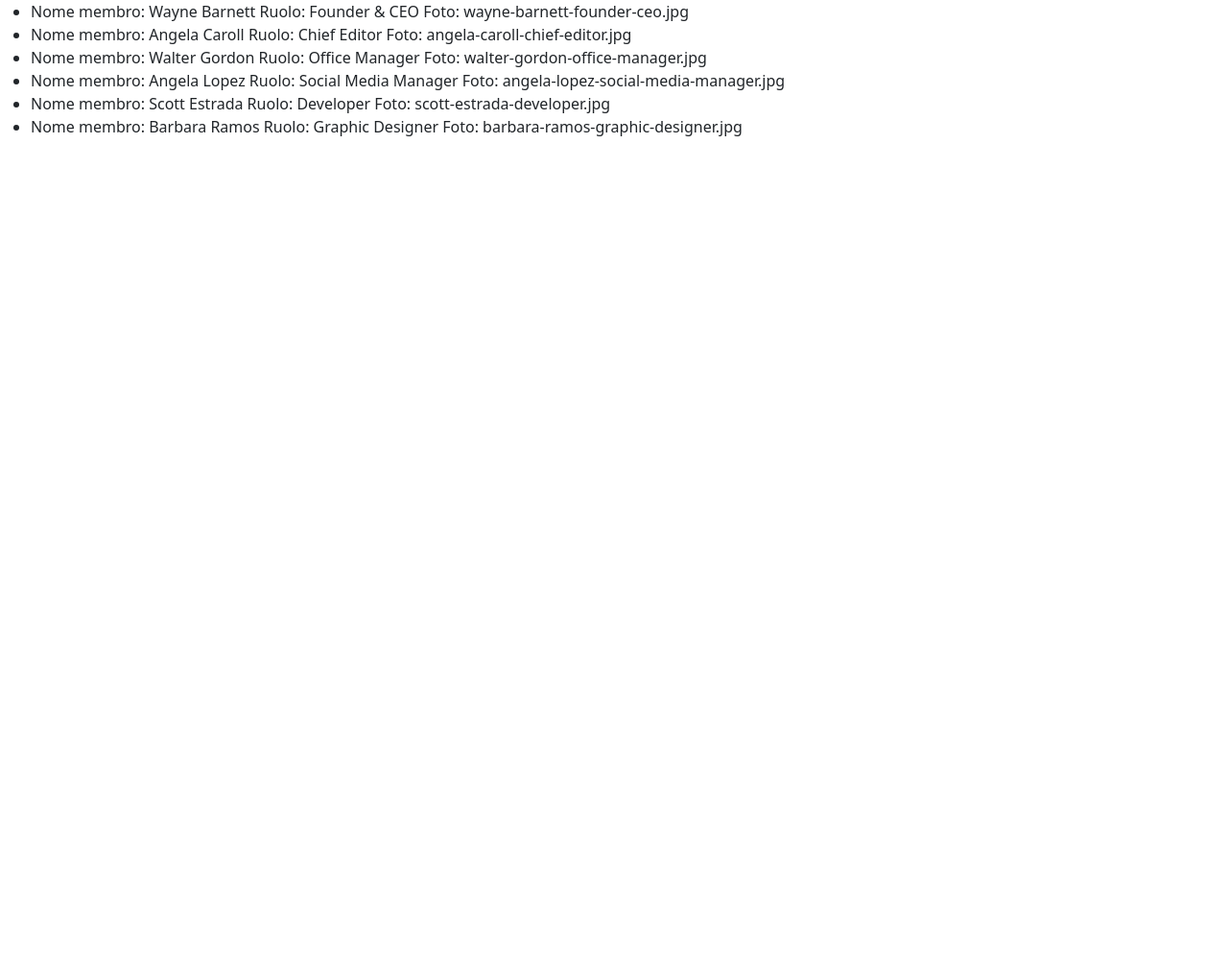
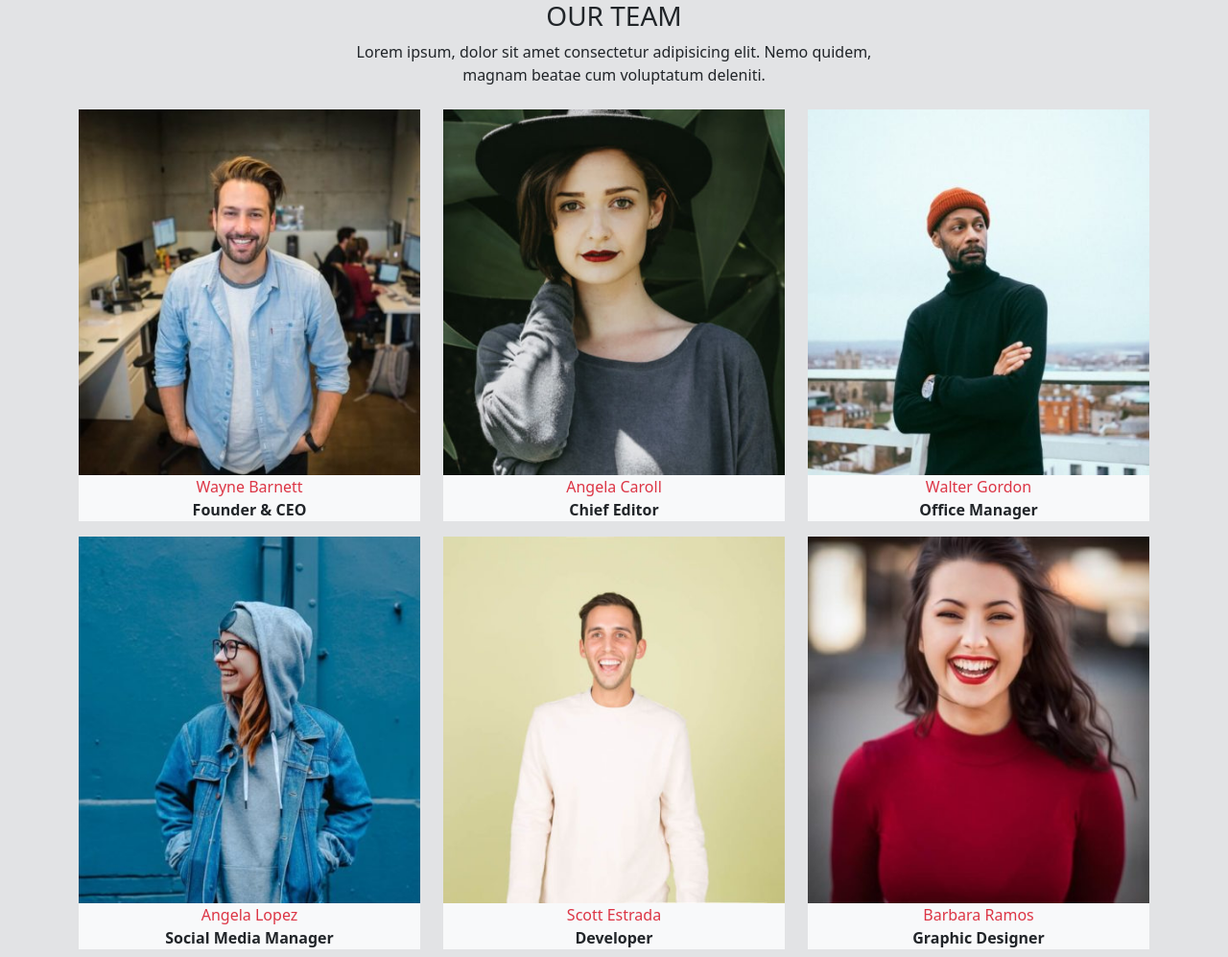
Before and after one commit to antoniodangelo11/js-our-team, a plain HTML site: page index.html in a window 1280 px wide. Shown: the whole page at 96% size. Before the commit the page ends 800 px from the top, so only its background shows below. Drawn offline with nearby package versions, Linux system fonts and the light colour scheme.

Commit message:
add bonus 1 and bonus 2

```diff
--- a/assets/script.js
+++ b/assets/script.js
@@ -18,44 +18,40 @@ const arrTeam = [
     {
         memberName: 'Wayne Barnett',
         memberRole: 'Founder & CEO',
-        memberPic: 'wayne-barnett-founder-ceo.jpg',
+        memberPic: `<img class= "w-100" src="img/wayne-barnett-founder-ceo.jpg"`,
     },
     {
         memberName: 'Angela Caroll',
         memberRole: 'Chief Editor',
-        memberPic: 'angela-caroll-chief-editor.jpg',
+        memberPic: `<img class= "w-100" src="img/angela-caroll-chief-editor.jpg"`,
     },
     {
         memberName: 'Walter Gordon',
         memberRole: 'Office Manager',
-        memberPic: 'walter-gordon-office-manager.jpg',
+        memberPic: `<img class= "w-100" src="img/walter-gordon-office-manager.jpg"`,
     },
     {
         memberName: 'Angela Lopez',
         memberRole: 'Social Media Manager',
-        memberPic: 'angela-lopez-social-media-manager.jpg',
+        memberPic: `<img class= "w-100" src="img/angela-lopez-social-media-manager.jpg"`,
     },
     {
         memberName: 'Scott Estrada',
         memberRole: 'Developer',
-        memberPic: 'scott-estrada-developer.jpg',
+        memberPic: `<img class= "w-100" src="img/scott-estrada-developer.jpg"`,
     },
     {
         memberName: 'Barbara Ramos',
         memberRole: 'Graphic Designer',
-        memberPic: 'barbara-ramos-graphic-designer.jpg',
+        memberPic: `<img class= "w-100" src="img/barbara-ramos-graphic-designer.jpg"`,
     },
 ];
 
 // STAMPO L'ARRAY SU CONSOLE
-// console.log(arrTeam);
+console.log(arrTeam);
 
 // STAMPO L'ARRAY SUL DOM
 const eleListTeam = document.querySelector('#list_team');
-
-// const eleName = document.querySelector('member_name');
-// const eleRole = document.querySelector('member_role');
-// const elePic = document.querySelector('member_pic');
 
 // SOLUZIONE CON FUNZIONE#
 // printList(arrTeam, eleListTeam);
@@ -63,9 +59,14 @@ const eleListTeam = document.querySelector('#list_team');
 
 // SOLUZIONE CON KEY
 for (let key of arrTeam) {
-	// key = 'una delle chiavi di palla';
+	// key = è una delle chiavi di arrTeam
 	console.log(key);
-    eleListTeam.innerHTML += `<li>Nome membro: ${key.memberName} Ruolo: ${key.memberRole} Foto: ${key.memberPic}</li>`;
+    eleListTeam.innerHTML +=
+    `<div class= "col-12 col-md-6 col-lg-4 py-2">
+        <div class= "text-center bg-light">${key.memberPic}</div>
+        <div class= "text-danger">${key.memberName}</div>
+        <div class= "fw-bold">${key.memberRole}</div>
+    </div>`;
 }
 
 // SOLUZIONE CON FUNZIONE#
--- a/index.html
+++ b/index.html
@@ -23,13 +23,23 @@
     <!-- STYLE -->
     <link rel="stylesheet" href="assets/style.css">
 </head>
-<body>
+<body class="bg-secondary-subtle">
     <main>
-        <ul id="list_team">
-            <!-- <li class="member_team"></li>
-            <li class="member_role"></li>
-            <li class="member_pic"></li> -->
-        </ul>
+        <div class="container">
+            <div class="col-6 offset-3">
+                <div class="text-center">
+                    <h3>OUR TEAM</h3>
+                    <p>Lorem ipsum, dolor sit amet consectetur adipisicing elit. Nemo quidem, magnam beatae cum
+                    voluptatum deleniti.</p>
+                </div>
+            </div>
+            <div class="row" id="list_team">
+                <!-- <div class = "col-12 col-md-6 col-lg-4">Foto
+                    <div>Nome</div>
+                    <div>Ruolo</div>
+                </div> -->
+            </div>
+        </div>
     </main>
 </body>
 </html>
```
